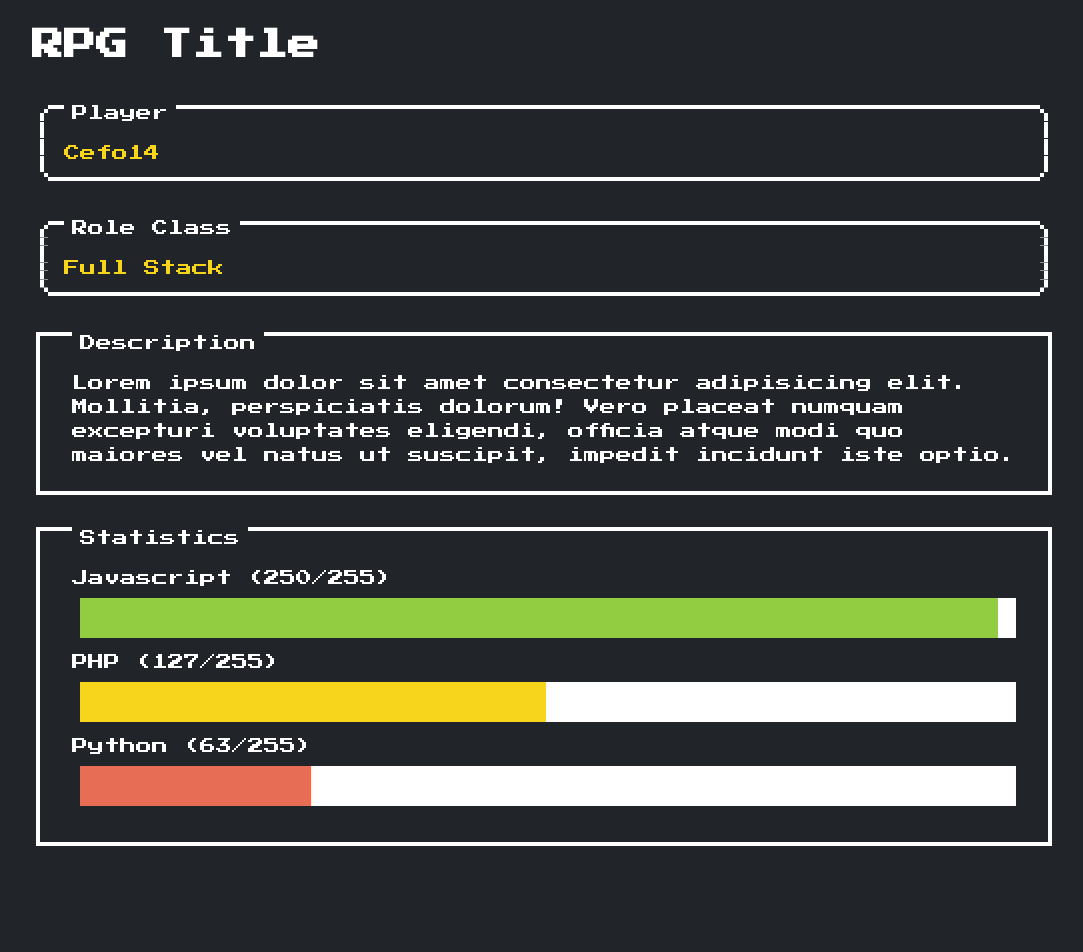
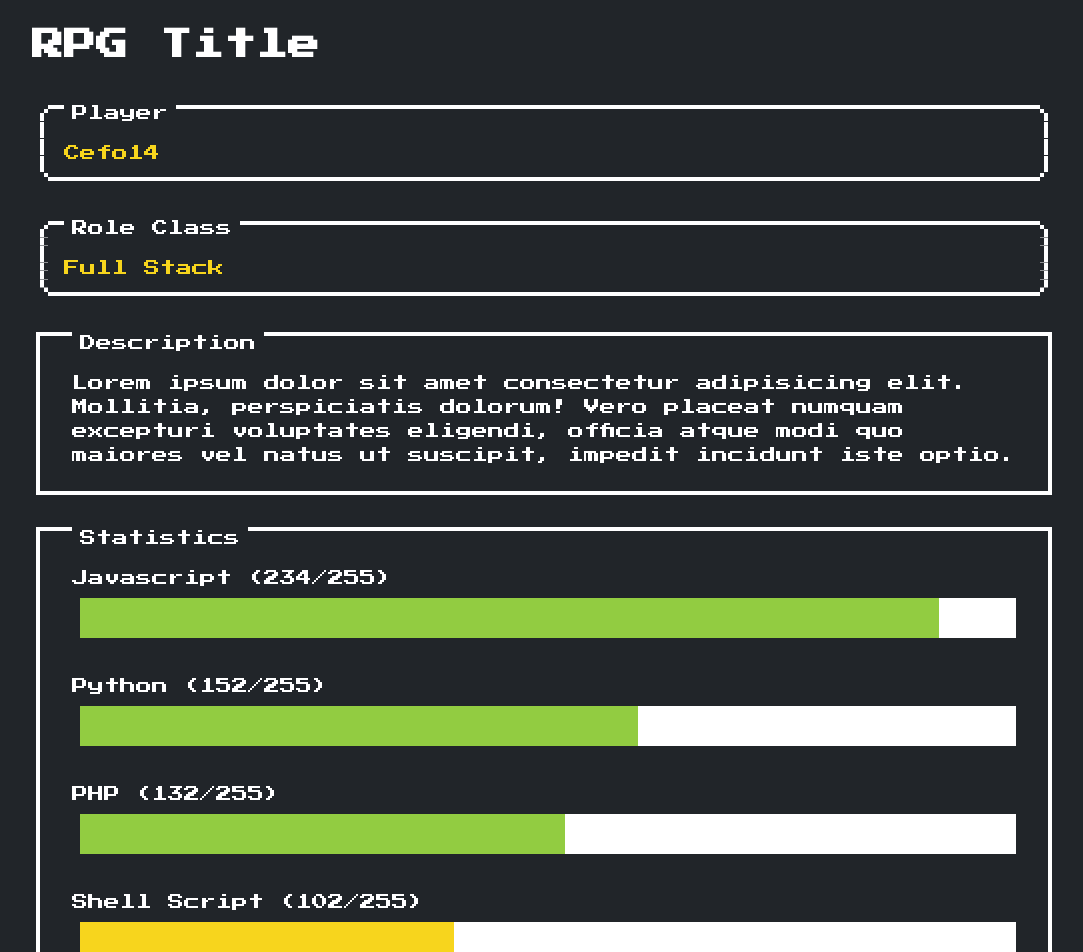
Before and after one commit to Cefo14/cefo14.github.io, a React (Create React App) app: page / in a window 1280 px wide. Shown: the top 952 px of the page, without its empty margins (96-1179 px from the left). Before the commit the page ends 878 px from the top, so only its background shows below. Built offline with nearby package versions, Linux system fonts and the light colour scheme.

Commit message:
feat(NesStatistic): NesStatistic container styles

```diff
--- a/src/container/Home/index.tsx
+++ b/src/container/Home/index.tsx
@@ -5,6 +5,8 @@ import NesContainer from '../../components/NesContainer';
 import NesStatistic from '../../components/NesStatistic';
 
 import useStyles from './useStyles';
+
+const MAX_STATISTICS = 255;
 
 const Home = () => {
   const styles = useStyles();
@@ -29,21 +31,34 @@ const Home = () => {
         perspiciatis dolorum! Vero placeat numquam excepturi voluptates eligendi,
         officia atque modi quo maiores vel natus ut suscipit, impedit incidunt iste optio.
       </NesContainer>
-      <NesContainer title="Statistics">
+      <NesContainer
+        title="Statistics"
+        className={styles.statisticContainer}
+      >
         <NesStatistic
           name="Javascript"
-          value={250}
-          maxValue={255}
+          value={234}
+          maxValue={MAX_STATISTICS}
+        />
+        <NesStatistic
+          name="Python"
+          value={152}
+          maxValue={MAX_STATISTICS}
         />
         <NesStatistic
           name="PHP"
-          value={127}
-          maxValue={255}
+          value={132}
+          maxValue={MAX_STATISTICS}
         />
         <NesStatistic
-          name="Python"
-          value={63}
-          maxValue={255}
+          name="Shell Script"
+          value={102}
+          maxValue={MAX_STATISTICS}
+        />
+        <NesStatistic
+          name="Java"
+          value={66}
+          maxValue={MAX_STATISTICS}
         />
       </NesContainer>
     </div>
--- a/src/container/Home/useStyles.ts
+++ b/src/container/Home/useStyles.ts
@@ -8,6 +8,12 @@ const useStyles = createUseStyles({
       marginBottom: '32px !important',
     },
   },
+
+  statisticContainer: {
+    '& > div > *:not(:last-child)': {
+      marginBottom: '24px !important',
+    },
+  },
 });
 
 export default useStyles;
```
